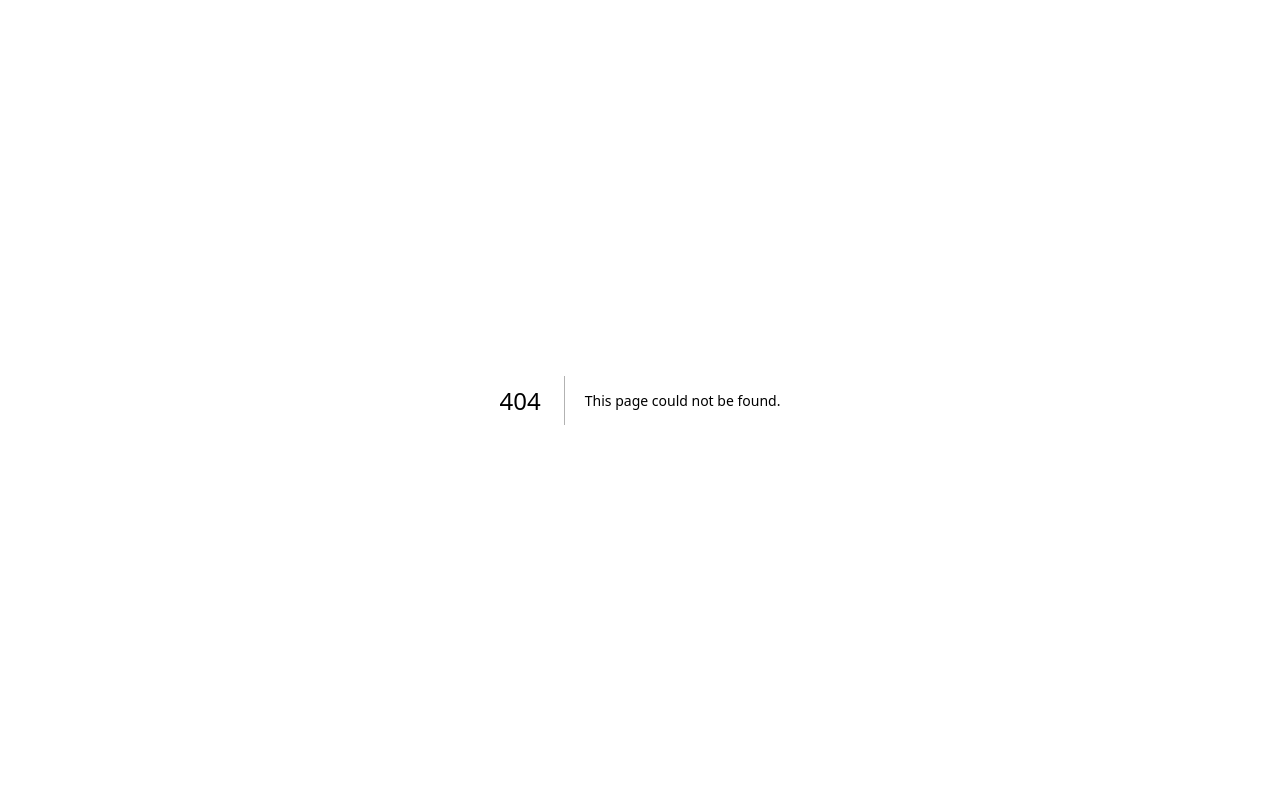
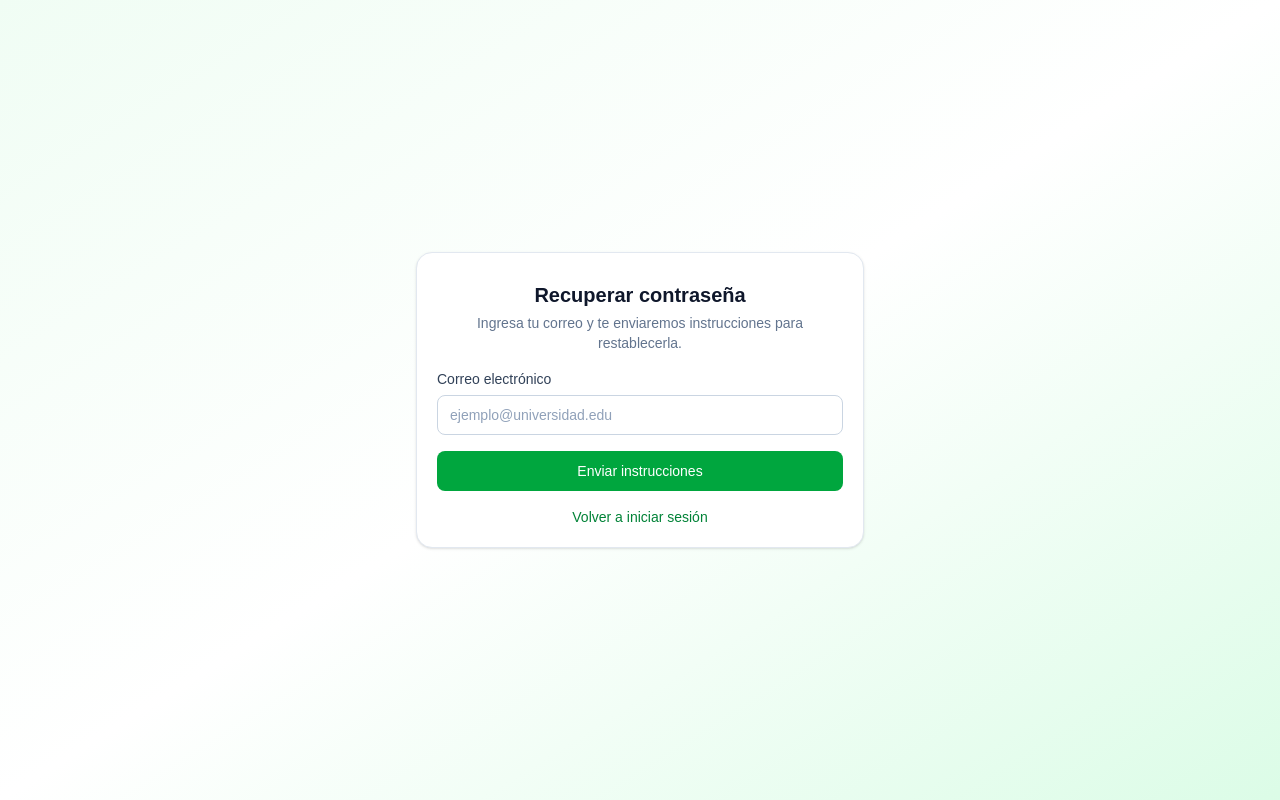
Before and after one commit to Josu1202/greenpulse, a Next.js app: page /forgot-password in a window 1280 px wide. Before the commit this address had no page. Built offline with nearby package versions, Linux system fonts and the light colour scheme.

Commit message:
feat: add forgot-password screen UI

```diff
--- /dev/null
+++ b/app/forgot-password/page.tsx
@@ -0,0 +1,11 @@
+import { AuthLayout } from "@/components/layout";
+import { ForgotPasswordForm } from "@/features/auth";
+
+export default function ForgotPasswordPage() {
+  // Página solo visual. Persona 2 conectará la lógica de restablecimiento
+  // (verificar el correo en IndexedDB) pasando un onSubmit a ForgotPasswordForm.
+  return (
+    <AuthLayout>
+      <ForgotPasswordForm />
+    </AuthLayout> );
+}
--- /dev/null
+++ b/src/features/auth/components/ForgotPasswordForm.tsx
@@ -0,0 +1,123 @@
+"use client";
+
+import { useState } from "react";
+import type { FormEvent } from "react";
+import Link from "next/link";
+import { CheckCircle2 } from "lucide-react";
+
+import {
+  Button,
+  Card,
+  CardContent,
+  CardHeader,
+  Input,
+} from "@/components/ui";
+
+interface ForgotPasswordFormProps {
+  // Persona 2 conectará aquí la lógica real de restablecimiento.
+  onSubmit?: (email: string) => void | Promise<void>;
+  error?: string | null;
+}
+
+export function ForgotPasswordForm({ onSubmit, error }: ForgotPasswordFormProps) {
+  const [email, setEmail] = useState("");
+  const [fieldError, setFieldError] = useState<string | undefined>(undefined);
+  const [isSubmitting, setIsSubmitting] = useState(false);
+  const [isSubmitted, setIsSubmitted] = useState(false);
+
+  const handleSubmit = async (event: FormEvent) => {
+    event.preventDefault();
+
+    const trimmedEmail = email.trim();
+
+    // Validación visual mínima; la verificación real la hará Persona 2.
+    if (!trimmedEmail) {
+      setFieldError("El correo es obligatorio.");
+      return;
+    }
+    if (!/^\S+@\S+\.\S+$/.test(trimmedEmail)) {
+      setFieldError("Ingrese un correo válido.");
+      return;
+    }
+
+    setFieldError(undefined);
+
+    try {
+      setIsSubmitting(true);
+      await onSubmit?.(trimmedEmail);
+      setIsSubmitted(true);
+    } finally {
+      setIsSubmitting(false);
+    }
+  };
+
+  return (
+    <Card>
+      <CardHeader className="items-center text-center">
+
+        <h1 className="mt-2 text-xl font-bold text-slate-900">
+          Recuperar contraseña
+        </h1>
+        <p className="text-sm text-slate-500">
+          {isSubmitted
+            ? "Revisa tu correo para continuar."
+            : "Ingresa tu correo y te enviaremos instrucciones para restablecerla."}
+        </p>
+      </CardHeader>
+
+      <CardContent>
+        {isSubmitted ? (
+          <div className="space-y-4 text-center">
+            <span className="mx-auto flex h-12 w-12 items-center justify-center rounded-full bg-green-100 text-green-600">
+              <CheckCircle2 className="h-6 w-6" />
+            </span>
+            <p className="text-sm text-slate-600">
+              Si{" "}
+              <span className="font-medium text-slate-900">{email}</span> está
+              registrado, recibirás instrucciones para restablecer tu
+              contraseña.
+            </p>
+            <Link
+              href="/login"
+              className="block text-sm font-medium text-green-700 hover:text-green-800"
+            >
+              Volver a iniciar sesión
+            </Link>
+          </div>
+        ) : (
+          <form onSubmit={handleSubmit} className="space-y-4" noValidate>
+            <Input
+              label="Correo electrónico"
+              type="email"
+              name="email"
+              placeholder="ejemplo@universidad.edu"
+              value={email}
+              onChange={(event) => setEmail(event.target.value)}
+              error={fieldError}
+              autoComplete="email"
+            />
+
+            {error ? (
+              <p className="rounded-lg bg-red-50 px-3 py-2 text-sm text-red-600">
+                {error}
+              </p>
+            ) : null}
+
+            <Button type="submit" className="w-full" disabled={isSubmitting}>
+              {isSubmitting ? "Enviando..." : "Enviar instrucciones"}
+            </Button>
+
+            <p className="text-center text-sm text-slate-500">
+              <Link
+                href="/login"
+                className="font-medium text-green-700 hover:text-green-800"
+              >
+                Volver a iniciar sesión
+              </Link>
+            </p>
+          </form>
+        )}
+      </CardContent>
+    </Card>
+  );
+}
--- a/src/features/auth/index.ts
+++ b/src/features/auth/index.ts
@@ -1,2 +1,3 @@
 export * from "./components/LoginForm";
 export * from "./components/RegisterForm";
+export * from "./components/ForgotPasswordForm";
```
